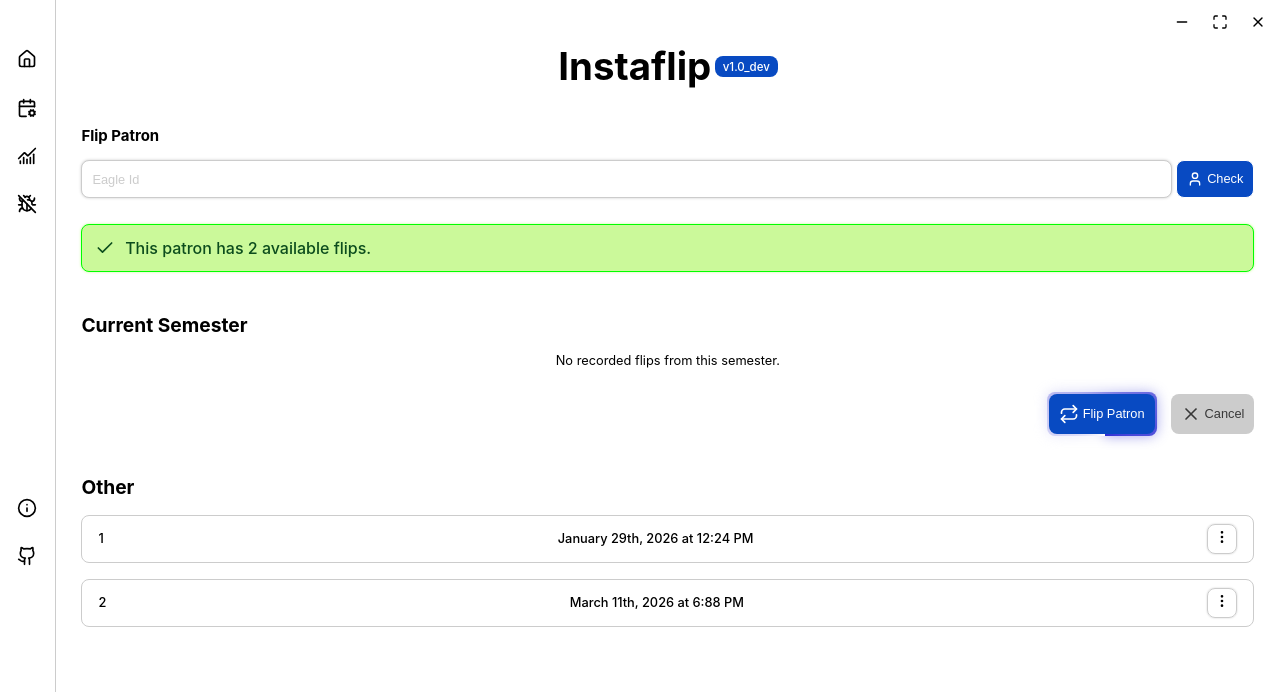
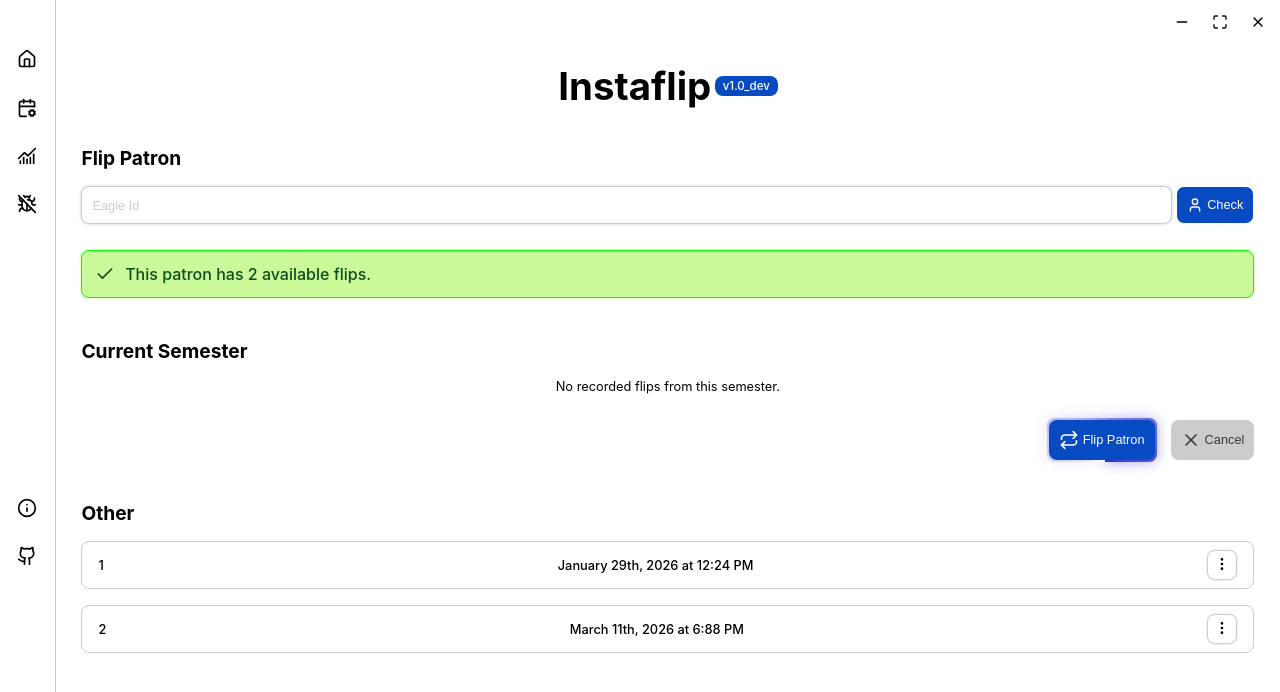
Before and after one commit to Honuluau/instaflip, a React (Vite) app in the folder frontend/: page / in a window 1280 px wide. Shown: the top 692 px of the page. Built offline with nearby package versions, Linux system fonts and the light colour scheme.

Commit message:
Adjusted some CSS values for Home

```diff
--- a/frontend/src/App.tsx
+++ b/frontend/src/App.tsx
@@ -32,7 +32,7 @@ function App() {
                         <Header />
                         <div className='container'>
                             <div className='form-div'>
-                                <h3>Flip Patron</h3>
+                                <h2>Flip Patron</h2>
                                 <div className='flex input-button'>
                                     <input type="text" placeholder='Eagle Id'></input>
                                     <button className='accent check-btn'><User size={16} /><span>Check</span></button>
--- a/frontend/src/style.css
+++ b/frontend/src/style.css
@@ -94,6 +94,7 @@ button:hover {
     justify-content: center;
     width: 100%;
     flex: 1;
+    margin-top: 1.5rem;
 }
 
 .header h1{
```
